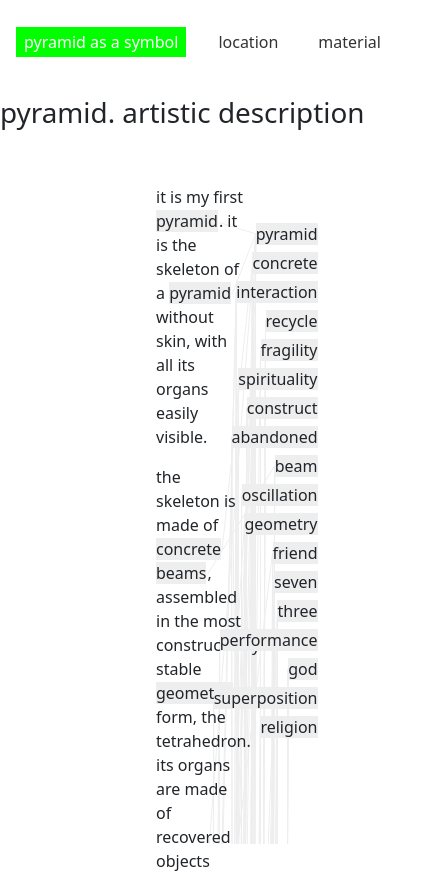
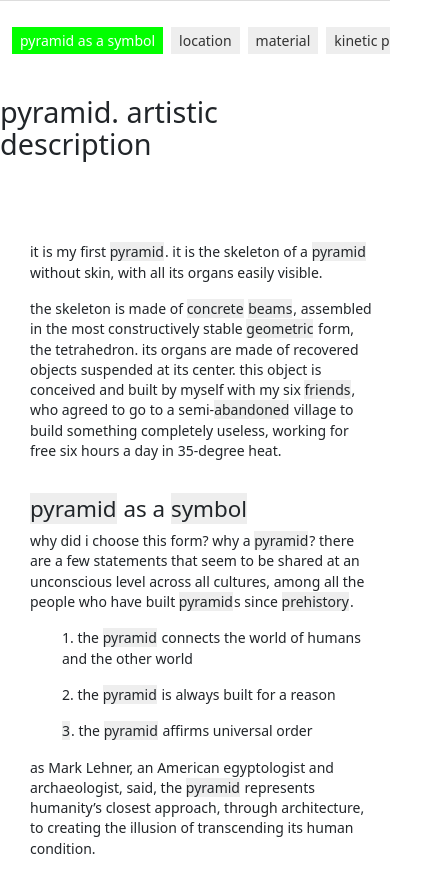
Before and after one commit to villageabandonne/Home, a website: page public/artPage.html in a window 390 px wide. Shown: the top 872 px of the page, 426 px wide, since content can reach past the window. Drawn offline with nearby package versions, Linux system fonts and the light colour scheme.

Commit message:
art page mobile version

```diff
--- a/public/artPage.html
+++ b/public/artPage.html
@@ -5,7 +5,124 @@
     <title>artPage</title>
     <link href="https://cdn.jsdelivr.net/npm/bootstrap@5.3.8/dist/css/bootstrap.min.css" rel="stylesheet" integrity="sha384-sRIl4kxILFvY47J16cr9ZwB07vP4J8+LH7qKQnuqkuIAvNWLzeN8tE5YBujZqJLB" crossorigin="anonymous">
     <style>
-      #toc a {
+        .artLayout {
+            display: flex;
+            gap: 80px;
+            padding: 0 70px 40px 70px;
+        }
+
+        .left-scroll {
+            width: 70%;
+            max-width: 900px;
+        }
+
+        .right-fixed {
+            position: fixed;
+            top: 20%;
+            right: 5%;
+            width: 220px;
+        }
+        @media (max-width: 768px) {
+            .right-fixed,
+            .link-line{
+                display: none !important;
+            }
+
+            #toc {
+                display: flex !important;
+                position: fixed;
+                bottom: auto !important;
+                top: 0;
+                left: 0;
+
+                width: 80vw;
+                height: 80px !important;
+
+                padding: 10px 12px !important;
+                gap: 8px !important;
+
+                background: white;
+                z-index: 999;
+
+                overflow-x: auto;
+                overflow-y: hidden;
+                white-space: nowrap;
+
+                border-top: 1px solid #ddd;
+            }
+
+            #toc a {
+                flex: 0 0 auto;
+                font-size: 14px;
+                padding: 6px 10px;
+                background: #eeeeee;
+                color: #242630;
+                text-decoration: none;
+            }
+
+            #toc a.active {
+                background: #02ff00;
+                color: #000;
+            }
+
+
+            .container-fluid {
+                padding: 0 !important;
+                margin: 0 !important;
+                width: 100% !important;
+            }
+
+            #linkedContainers {
+                display: block !important;
+                width: 100% !important;
+                max-width: none !important;
+                margin: 0 !important;
+                padding: 0 15px 100px 30px !important
+            }
+
+            .left-scroll,
+            #text {
+                width: 100% !important;
+                max-width: none !important;
+                margin: 0 !important;
+                padding: 0 !important;
+                flex: none !important;
+            }
+
+            #text {
+                font-size: 14px;
+                line-height: 1.45;
+            }
+
+            #text p,
+            #text ol {
+                margin-bottom: 16px;
+            }
+
+            h1 {
+                font-size: 1.8rem !important;
+                line-height: 1.1;
+                text-align: start;
+                margin: 100px 60px 35px 0 !important;
+                padding: 0 !important;
+            }
+
+            #text h3 {
+                margin-top: 35px;
+                font-size: 1.4rem;
+            }
+        }
+      #toc {
+          background: #fff;
+          height: 10vh;
+          width: 100%;
+          position: fixed;
+          top: 0;
+          z-index: 999;
+          overflow-x: auto;
+          white-space: nowrap;"
+      }
+        #toc a {
         text-decoration: none;
         color: #333;
         padding: 0.2rem 0.5rem;
@@ -83,15 +200,15 @@
     </style>
 </head>
 <body>
-<div id="toc" class="d-flex gap-4 align-items-center px-3" style="background: #fff; height: 10vh; width: 100%; position: fixed; top: 0; z-index: 999; overflow-x: auto; white-space: nowrap;">
+<div id="toc" class="d-flex gap-4 align-items-center px-3">
 <!--  <button class="border-0 back position-fixed end-0 me-3 back" style="text-decoration: none; padding: 0.2rem 0.5rem; background: #000; color: #02ff00">back</button>-->
 </div>
 
 <h1 class="mt-5 pt-5 pb-5" style="z-index: 100; background: #fff;">pyramid. artistic description</h1>
 
 <div class="container-fluid vh-100 mt-0 pt-0">
-  <div class="row h-100 container mt-0 pt-0 m-5 p-5" id="linkedContainers">
-    <div class="col-6 left-scroll container mt-0 pt-0 m-4 p-4" id="text" >
+    <div class="artLayout" id="linkedContainers">
+        <div class="left-scroll" id="text">
     <p>it is my first <span class="highlight" data-value="pyramid">pyramid</span><span class="hookLeft" data-value="pyramid"></span>. it is the skeleton of a <span class="highlight" data-value="pyramid">pyramid</span><span class="hookLeft" data-value="pyramid"></span> without skin, with all its organs easily visible.</p>
 
     <p>the skeleton is made of concrete beams, assembled in the most constructively stable geometric form, the tetrahedron. its organs are made of recovered objects suspended at its center. this object is conceived and built by myself with my six friends, who agreed to go to a semi-abandoned village to build something completely useless, working for free six hours a day in 35-degree heat.</p>
@@ -195,7 +312,7 @@
     <p>like an artificial intelligence, i digest all my experience and produce an object that represents everything and nothing at the same time. i try to represent the collective experience through my own perspective. the experience of living in a world that changes every day, i try to find the eternal in the ephemeral. just as (Mark Rothko)#21 found the sacred in color and (James Turrell)#22 found it in light, i find it in fragile and precarious matter.</p>
 
     </div>
-    <div class="col-6 right-fixed container m-4 p-4 text-end">
+        <div class="right-fixed text-end">
       <p>
         <span  class="highlightRight hookRight" data-value="pyramid">pyramid</span></p>
       <p>
```
Also changed, not shown: index.html (+1 -1 lines), styles/main.css (+72 -78 lines).
